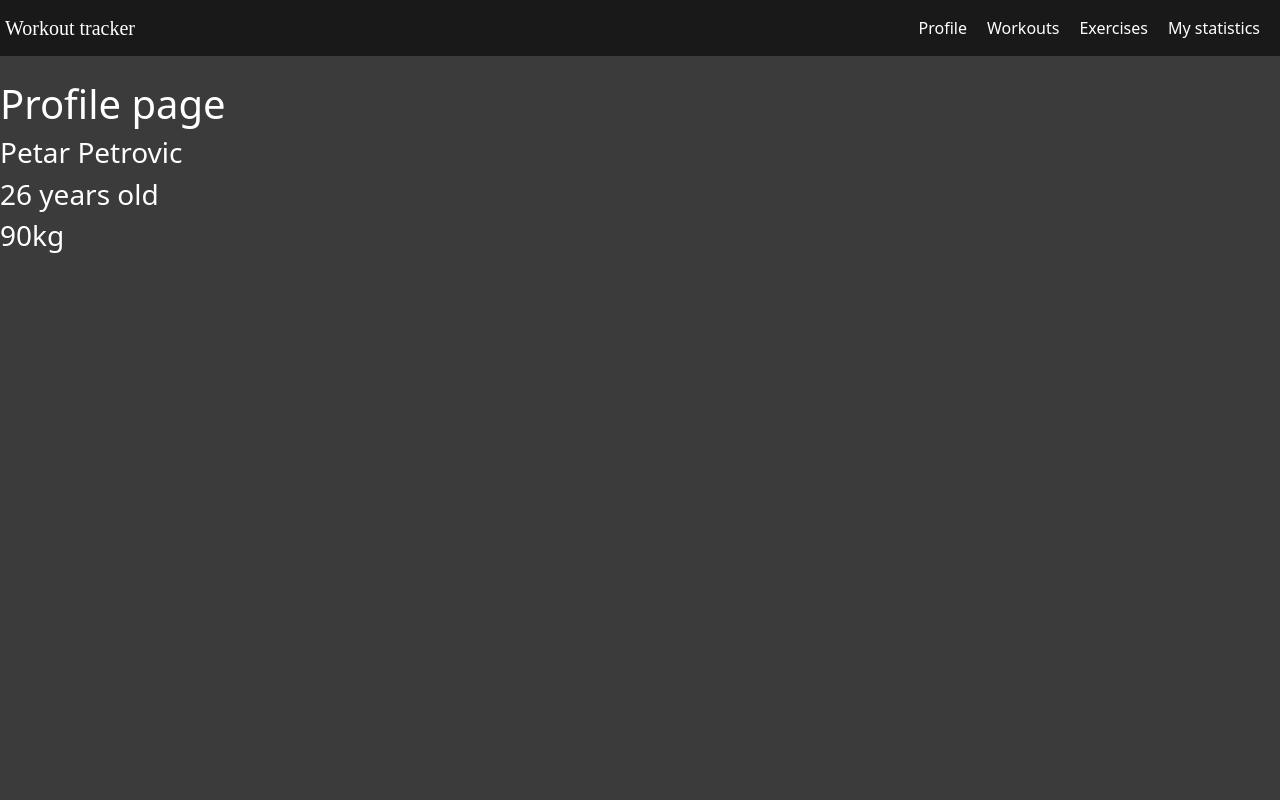
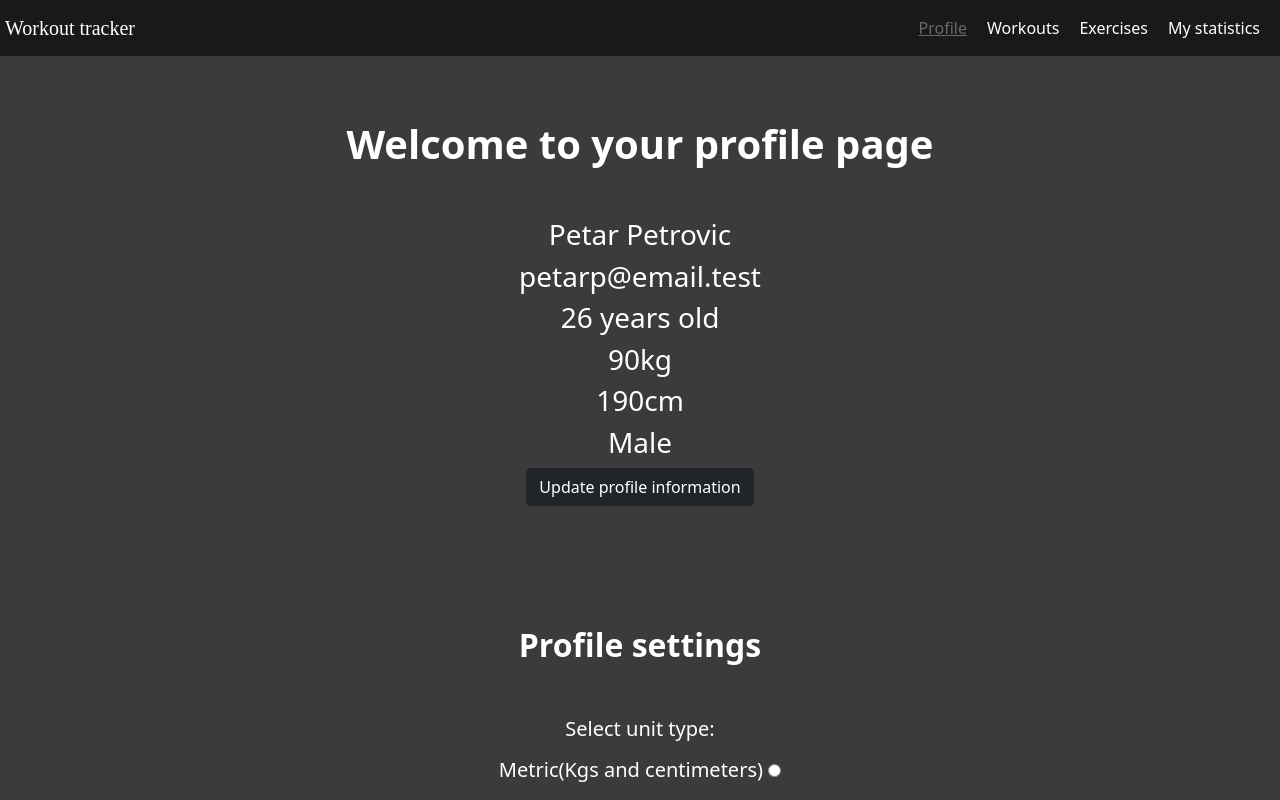
Before and after one commit to mijicuros00/workout-tracker, a React (Create React App) app in the folder workout-tracker-frontend/: page /profile in a window 1280 px wide. Shown: the top 800 px of the page. Built offline with nearby package versions, Linux system fonts and the light colour scheme.

Commit message:
Implement profile page

```diff
--- a/workout-tracker-frontend/src/components/Authorization/Login.js
+++ b/workout-tracker-frontend/src/components/Authorization/Login.js
@@ -1,5 +1,5 @@
 import classes from './authorization.module.css';
-import {Link} from "react-router-dom";
+import {Link, useNavigate} from "react-router-dom";
 import {useState} from "react";
 import axios from "axios";
 import ClipLoader from "react-spinners/ClipLoader";
@@ -10,6 +10,8 @@
     const [password, setPassword] = useState("");
 
     const [isLoading, setIsLoading] = useState(false);
+
+    let navigate  = useNavigate();
 
     const emailChangeHandler = e =>{
         setEmail(e.target.value);
@@ -51,6 +53,7 @@
                 console.log(res);
                 localStorage.setItem("workoutTrackerAccessToken", res.data);
                 setIsLoading(false);
+                navigate("/profile");
             }).catch(err =>{
                 console.log(err);
                 setIsLoading(false);
--- a/workout-tracker-frontend/src/components/Profile/ProfilePage.js
+++ b/workout-tracker-frontend/src/components/Profile/ProfilePage.js
@@ -1,14 +1,42 @@
 import StandardLayout from "../layout/StandardLayout";
+import classes from './ProfilePage.module.css';
+import {useState} from "react";
+import {Button} from 'react-bootstrap';
+import {Link} from "react-router-dom";
 
 const ProfilePage = () =>{
 
+    const [unit, setUnit] = useState("metric");
+
+    const unitChangeHandler = (value) =>{
+        setUnit(value)
+    }
+
+    const linkStyle = {
+        color: "white",
+        textDecoration: "none"
+    }
+
     return(
         <StandardLayout>
-            <main className="main">
-                <h1>Profile page</h1>
+            <main className={classes.main}>
+                <h1 className={classes.title}>Welcome to your profile page</h1>
                 <h3>Petar Petrovic</h3>
+                <h3>petarp@email.test</h3>
                 <h3>26 years old</h3>
                 <h3>90kg</h3>
+                <h3>190cm</h3>
+                <h3>Male</h3>
+                <Button variant="dark"><Link to="/profile-update" style={linkStyle}>Update profile information</Link></Button>
+                <section className={classes.section}>
+                    <h2 className={classes.title}>Profile settings</h2>
+                    <label>Select unit type:</label>
+                    <div >
+                        Metric(Kgs and centimeters) <input type="radio" value="metric" name="unit" onClick={() => {localStorage.setItem("units", "metric"); setUnit("metric");}} checked={localStorage.getItem("units") === "metric"}/>
+                        <br/>
+                        Imperial(lbs and inches)<input type="radio" value="imperial" name="unit" onClick={() => {localStorage.setItem("units", "imperial"); setUnit("imperial");}} checked={localStorage.getItem("units") === "imperial"}/>
+                    </div>
+                </section>
             </main>
         </StandardLayout>
     );
--- /dev/null
+++ b/workout-tracker-frontend/src/components/Profile/ProfilePage.module.css
@@ -0,0 +1,19 @@
+.main{
+    margin-top: 15vh;
+   text-align: center;
+}
+
+.title{
+    font-weight: bold;
+    margin-bottom: 50px;
+}
+
+.section{
+    margin-bottom: 20vh;
+    margin-top: 15vh;
+    font-size: 20px;
+}
+
+input[type = 'radio']{
+    margin-bottom: 20px;
+}
--- a/workout-tracker-frontend/src/components/layout/Header.js
+++ b/workout-tracker-frontend/src/components/layout/Header.js
@@ -12,10 +12,10 @@
             <Navbar.Toggle className={classes.navbarToggler}/>
             <Navbar.Collapse >
                 <Nav className="ms-auto">
-                    <NavLink to="/profile" className={classes.navLink} activeClassName={classes.active}>Profile</NavLink>
-                    <NavLink to="/workouts" className={classes.navLink} activeClassName={classes.active}>Workouts</NavLink>
-                    <NavLink to="/exercises" className={classes.navLink} activeClassName={classes.active}>Exercises</NavLink>
-                    <NavLink to="/statistics" className={classes.navLink} activeClassName={classes.active}>My statistics</NavLink>
+                    <NavLink to="/profile" className={({isActive}) => (isActive ? classes.active : classes.navLink)}>Profile</NavLink>
+                    <NavLink to="/workouts" className={({isActive}) => (isActive ? classes.active : classes.navLink)}>Workouts</NavLink>
+                    <NavLink to="/exercises" className={({isActive}) => (isActive ? classes.active : classes.navLink)}>Exercises</NavLink>
+                    <NavLink to="/statistics" className={({isActive}) => (isActive ? classes.active : classes.navLink)}>My statistics</NavLink>
                 </Nav>
             </Navbar.Collapse>
 
--- a/workout-tracker-frontend/src/components/layout/layout.module.css
+++ b/workout-tracker-frontend/src/components/layout/layout.module.css
@@ -14,7 +14,7 @@
 }
 
 .navLink:hover{
-    color: lightgray;
+    color: darkslateblue;
 }
 
 .navbarToggler {
@@ -53,6 +53,12 @@
 }
 
 .active{
+    text-align: center;
+    margin-right: 20px;
     text-decoration: underline;
     color: dimgrey;
 }
+
+.active:hover{
+    color: darkslateblue;
+}
```
Also changed, not shown: 1 other file (tests, documents, lock files or other folders).
